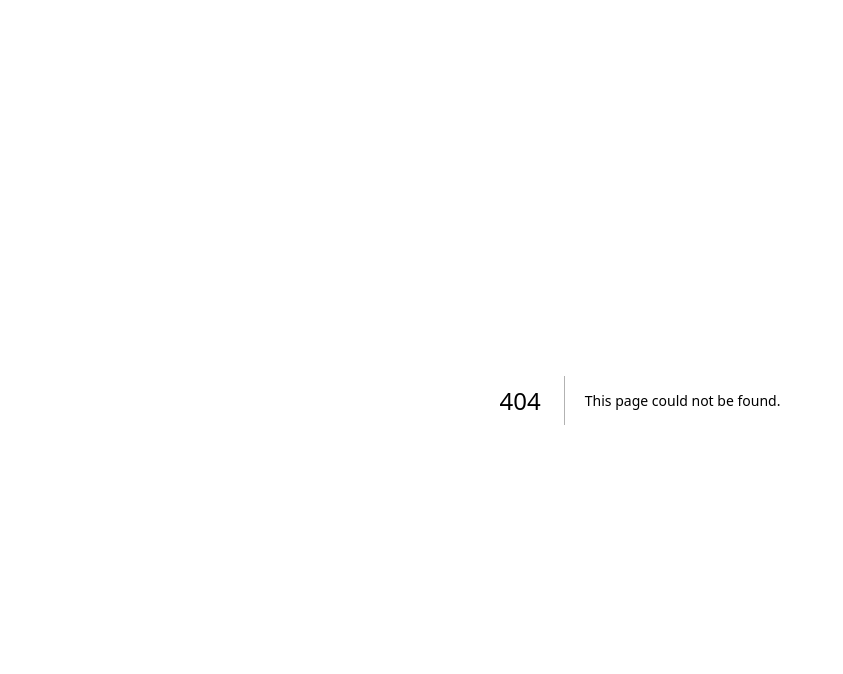
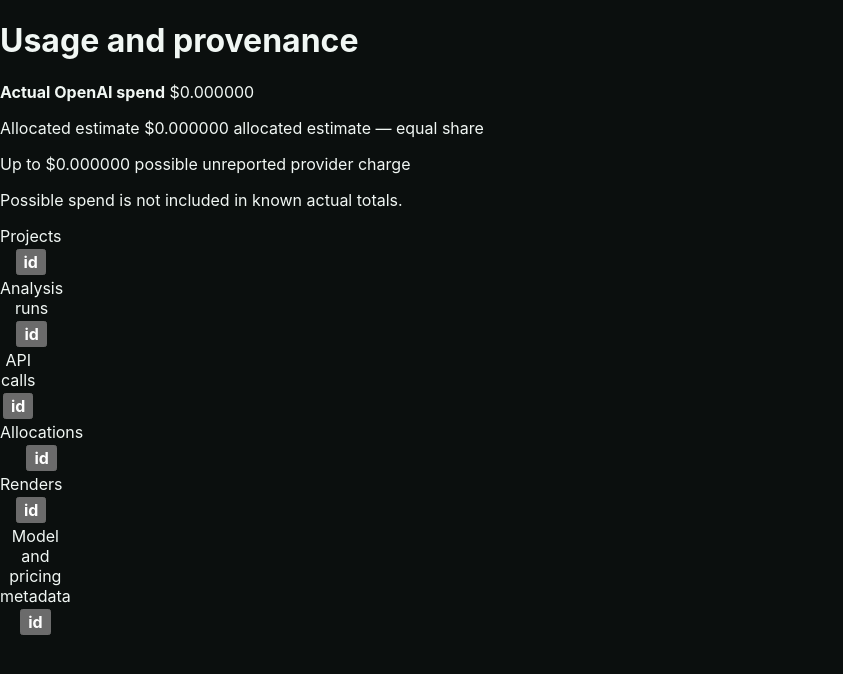
Before and after one commit to Danangjoyoo/clip-factory, a Next.js app in the folder apps/web/: page /usage in a window 1280 px wide. Before the commit this address had no page. Shown: the top 674 px of the page, without its empty margins (0-843 px from the left). Built offline with nearby package versions, Linux system fonts and the light colour scheme.

Commit message:
feat: add usage and provenance views

```diff
--- /dev/null
+++ b/apps/web/src/app/api/usage/route.ts
@@ -0,0 +1,2 @@
+import { NextResponse } from 'next/server';
+export async function GET() { return NextResponse.json({ summary: { actual: '$0.000000', allocated: '$0.000000 allocated estimate — equal share', possible: 'Up to $0.000000 possible unreported provider charge' }, projects: [], analysisRuns: [], apiCalls: [], allocations: [], renders: [], models: [] }); }
--- /dev/null
+++ b/apps/web/src/app/usage/page.tsx
@@ -0,0 +1,3 @@
+import { UsageView } from '../../modules/analysis/delivery/ui/UsageView';
+const empty = { actual: '$0.000000', allocated: '$0.000000 allocated estimate — equal share', possible: 'Up to $0.000000 possible unreported provider charge' };
+export default function UsagePage() { return <UsageView report={{ summary: empty, projects: [], analysisRuns: [], apiCalls: [], allocations: [], renders: [], models: [] }} />; }
--- /dev/null
+++ b/apps/web/src/modules/analysis/application/services/get-usage-report.service.ts
@@ -0,0 +1,3 @@
+import type { UsageReportApiDto } from '../../delivery/http/dto/api/usage-report-api.dto';
+export interface UsageReportSource { report(input: { cursor?: string; pageSize: number }): Promise<UsageReportApiDto>; }
+export class GetUsageReportService { constructor(private readonly source: UsageReportSource) {} execute(input: { cursor?: string; pageSize?: number } = {}) { return this.source.report({ ...(input.cursor ? { cursor: input.cursor } : {}), pageSize: Math.min(100, Math.max(1, input.pageSize ?? 100)) }); } }
--- /dev/null
+++ b/apps/web/src/modules/analysis/converters/entity-api/usage-report.converter.ts
@@ -0,0 +1,2 @@
+import type { UsageReportApiDto } from '../../delivery/http/dto/api/usage-report-api.dto';
+export const usageReportEntityToApi = (report: UsageReportApiDto): UsageReportApiDto => structuredClone(report);
--- /dev/null
+++ b/apps/web/src/modules/analysis/delivery/http/usage-report.controller.ts
@@ -0,0 +1,2 @@
+import type { GetUsageReportService } from '../../application/services/get-usage-report.service';
+export class UsageReportController { constructor(private readonly service: GetUsageReportService) {} async handle(request: Request) { const url = new URL(request.url); const pageSize = Number(url.searchParams.get('pageSize') ?? 100); return Response.json(await this.service.execute({ cursor: url.searchParams.get('cursor') ?? undefined, pageSize })); } }
--- /dev/null
+++ b/apps/web/src/modules/analysis/delivery/ui/CostSummary.tsx
@@ -0,0 +1,2 @@
+import type { UsagePresentation } from './usage.presentation';
+export function CostSummary({ summary }: { summary: UsagePresentation['summary'] }) { return <section aria-label="Cost summary"><p><strong>Actual OpenAI spend</strong> {summary.actual}</p><p>Allocated estimate {summary.allocated}</p><p>{summary.possible}</p><p>Possible spend is not included in known actual totals.</p></section>; }
--- /dev/null
+++ b/apps/web/src/modules/analysis/delivery/ui/UsageTable.tsx
@@ -0,0 +1,9 @@
+'use client';
+import { useMemo, useState } from 'react';
+import type { UsageRow } from '../http/dto/api/usage-report-api.dto';
+export type UsageColumn<Row extends UsageRow> = { id: string; header: string; cell: (row: Row) => React.ReactNode; sortValue?: (row: Row) => string | number | bigint };
+export function UsageTable<Row extends UsageRow>({ caption, rows, columns }: { caption: string; rows: Row[]; columns: UsageColumn<Row>[] }) {
+  const [sort, setSort] = useState<{ id: string; desc: boolean } | null>(null);
+  const sorted = useMemo(() => sort ? rows.map((row, i) => ({ row, i })).sort((a, b) => { const col = columns.find(c => c.id === sort.id); const av = col?.sortValue?.(a.row) ?? ''; const bv = col?.sortValue?.(b.row) ?? ''; const cmp = av < bv ? -1 : av > bv ? 1 : a.i - b.i; return sort.desc ? -cmp : cmp; }).map(x => x.row) : rows, [rows, columns, sort]);
+  return <table><caption>{caption}</caption><thead><tr>{columns.map(c => <th key={c.id} scope="col" aria-sort={sort?.id === c.id ? (sort.desc ? 'descending' : 'ascending') : 'none'}><button type="button" onClick={() => setSort(s => ({ id: c.id, desc: s?.id === c.id ? !s.desc : false }))}>{c.header}</button></th>)}</tr></thead><tbody>{sorted.map(row => <tr key={row.id}>{columns.map(c => <td key={c.id}>{c.cell(row)}</td>)}</tr>)}</tbody></table>;
+}
--- /dev/null
+++ b/apps/web/src/modules/analysis/delivery/ui/UsageView.module.css
@@ -0,0 +1 @@
+table { width: 100%; border-collapse: collapse; margin: 1rem 0; } th, td { padding: .5rem; text-align: left; border-bottom: 1px solid #ddd; }
--- /dev/null
+++ b/apps/web/src/modules/analysis/delivery/ui/UsageView.tsx
@@ -0,0 +1,5 @@
+import type { UsagePresentation } from './usage.presentation';
+import { CostSummary } from './CostSummary';
+import { UsageTable } from './UsageTable';
+const tables = [['projects','Projects'],['analysisRuns','Analysis runs'],['apiCalls','API calls'],['allocations','Allocations'],['renders','Renders'],['models','Model and pricing metadata']] as const;
+export function UsageView({ report }: { report: UsagePresentation }) { return <main><h1>Usage and provenance</h1><CostSummary summary={report.summary} />{tables.map(([key, label]) => { const rows = report[key]; const columns = Object.keys(rows[0] ?? { id: 'ID' }).map(id => ({ id, header: id, cell: (r: any) => String(r[id] ?? '—'), sortValue: (r: any) => r[id] ?? '' })); return <UsageTable key={key} caption={label} rows={rows} columns={columns} />; })}</main>; }
```
Also changed, not shown: apps/web/src/modules/analysis/delivery/http/dto/api/usage-report-api.dto.ts (added, +7 -0 lines), apps/web/src/modules/analysis/delivery/ui/usage.presentation.ts (added, +9 -0 lines).
